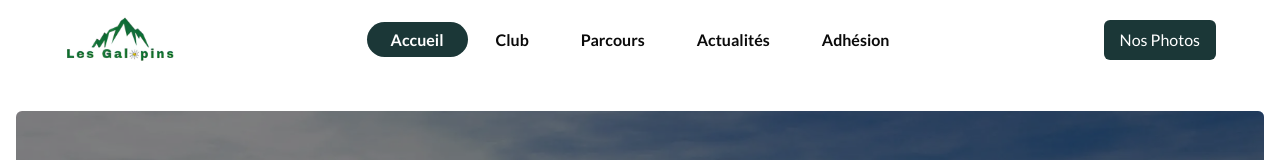
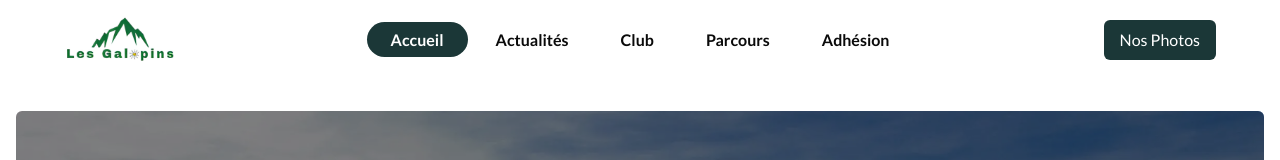
Before and after one commit to SebastienLaurentt/Galopins-Next-V2, a Next.js app: page / in a window 1280 px wide. Shown: the top 160 px of the page. Built offline with nearby package versions, Linux system fonts and the light colour scheme.

Commit message:
update nav order

```diff
--- a/data/navData.js
+++ b/data/navData.js
@@ -3,6 +3,11 @@ const navData = [
     href: "/",
     name: "Accueil",
     burgerMenuName: "ACCUEIL",
+  },
+  {
+    href: "/actualites",
+    name: "Actualités",
+    burgerMenuName: "ACTUALITES",
   },
   {
     href: "/club",
@@ -19,11 +24,7 @@ const navData = [
     name: "Photos",
     burgerMenuName: "PHOTOS",
   },
-  {
-    href: "/actualites",
-    name: "Actualités",
-    burgerMenuName: "ACTUALITES",
-  },
+
   {
     href: "/adhesion",
     name: "Adhésion",
```
